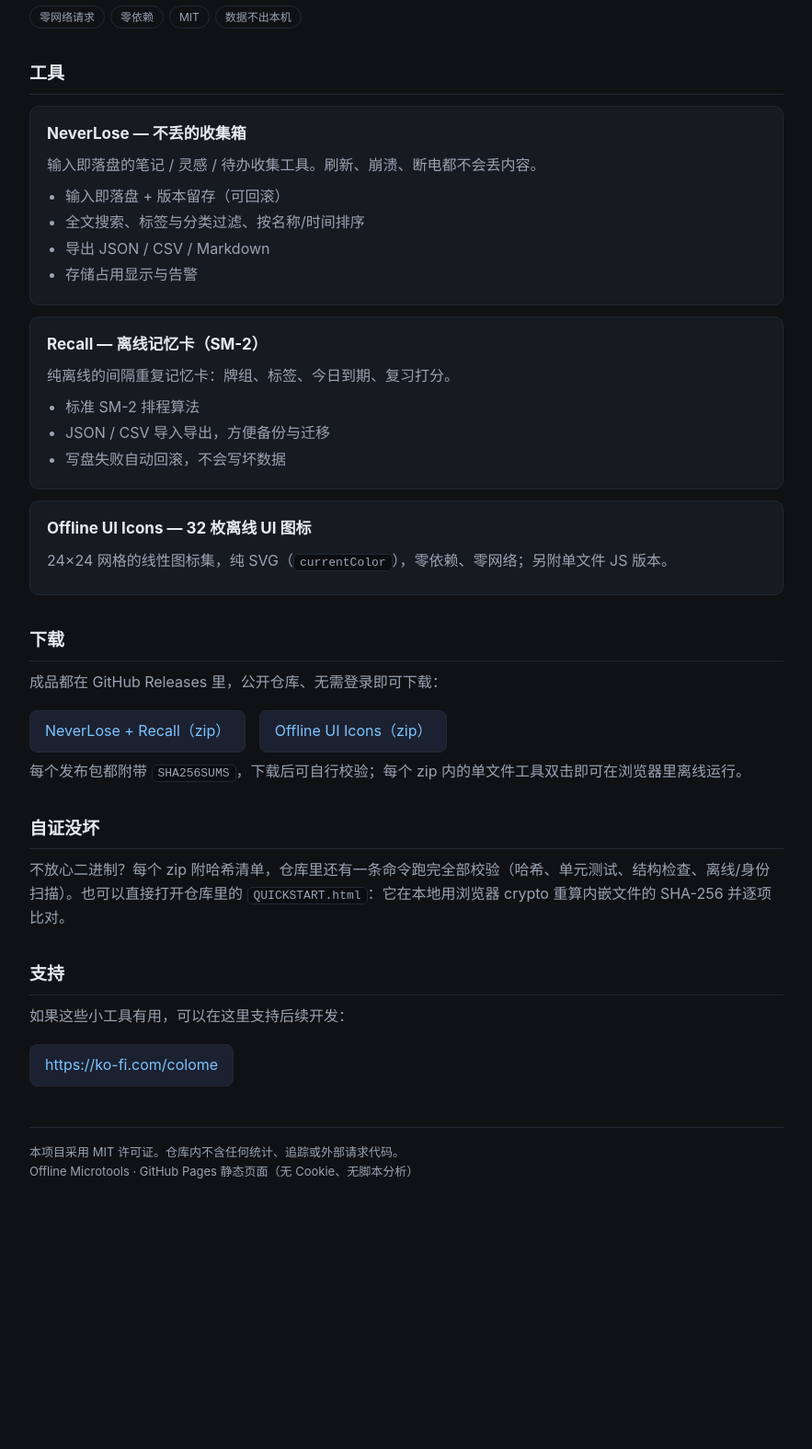
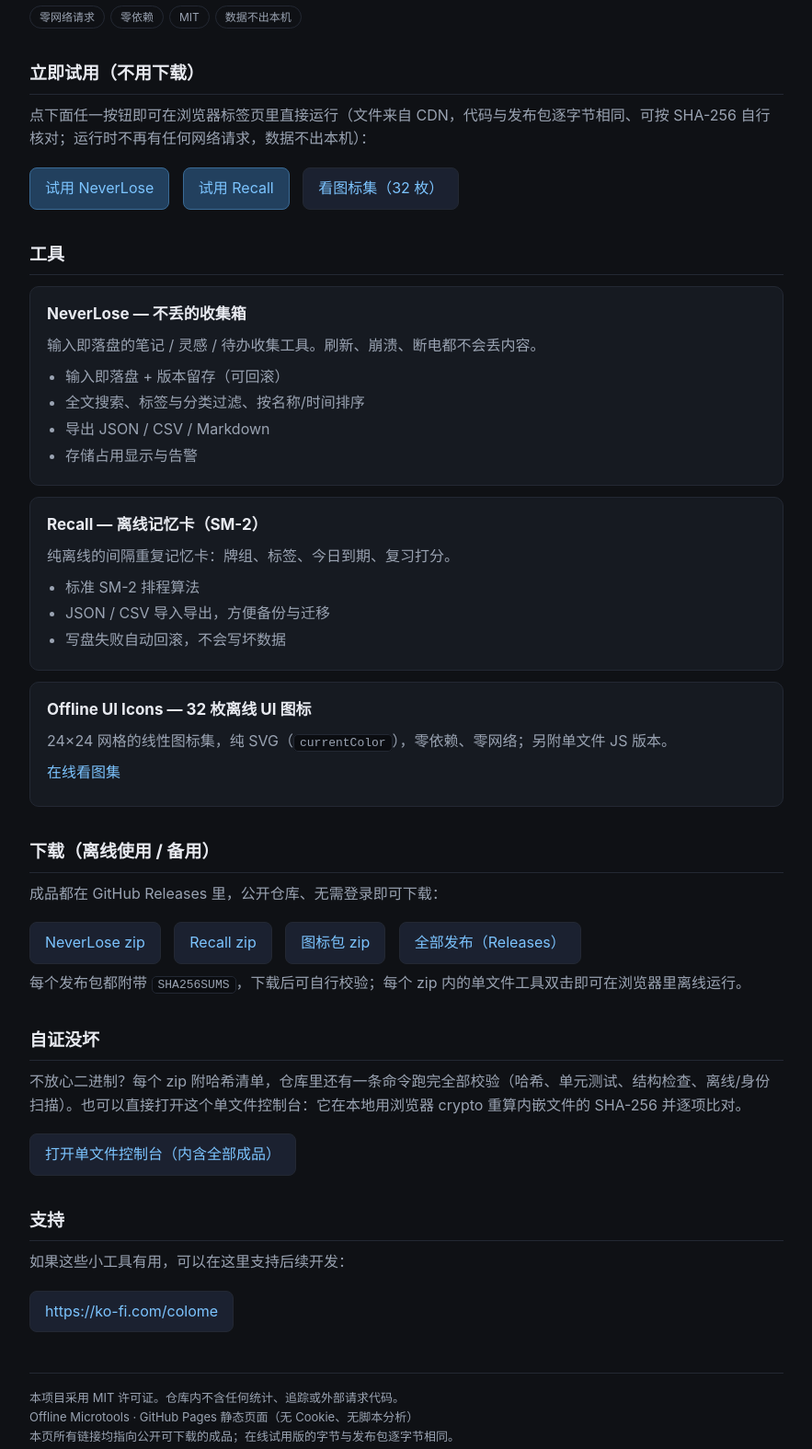
Before and after one commit to SourceAn/offline-microtools, a plain HTML site: page docs/index.html in a window 1280 px wide. Shown: the part 150-1725 px from the top of the page at 92% size, without its empty margins (198-1081 px from the left). Before the commit the page ends 1497 px from the top, so only its background shows below. Drawn offline with Linux system fonts and the light colour scheme.

Commit message:
site: add landing page (docs/) for GitHub Pages

```diff
--- a/docs/index.html
+++ b/docs/index.html
@@ -4,7 +4,7 @@
 <meta charset="utf-8">
 <meta name="viewport" content="width=device-width, initial-scale=1">
 <title>Offline Microtools — 离线小工具（无需安装、无需联网）</title>
-<meta name="description" content="两个单文件、完全离线的浏览器小工具：NeverLose（收集/整理/导出）与 Recall（SM-2 记忆卡）。另有 32 枚离线 UI 图标包。无账号、无埋点、无网络请求。">
+<meta name="description" content="两个单文件、完全离线的浏览器小工具：NeverLose（收集/整理/导出）与 Recall（SM-2 记忆卡）。可直接在浏览器里试用，也可下载 zip 离线使用。另有 32 枚离线 UI 图标包。无账号、无埋点、无网络请求。">
 <style>
 :root{--bg:#0f1115;--fg:#e8eaf0;--dim:#9aa3b2;--line:#232833;--card:#161a21;--acc:#7cc4ff}
 *{box-sizing:border-box}
@@ -22,6 +22,7 @@
 li{margin:3px 0}
 code{background:#0b0d11;border:1px solid var(--line);border-radius:5px;padding:1px 6px;font-size:13px}
 .btn{display:inline-block;margin:10px 10px 0 0;padding:9px 16px;border:1px solid var(--line);border-radius:8px;background:#1b2130}
+.btn.primary{background:#22405e;border-color:#3a6b96}
 footer{margin-top:44px;border-top:1px solid var(--line);padding-top:16px;font-size:13px;color:var(--dim)}
 </style>
 </head>
@@ -31,6 +32,12 @@
 <h1>Offline Microtools</h1>
 <p>单文件、完全离线的浏览器小工具 —— 打开即用，不装软件、不注册、不联网。所有数据只存在你自己的浏览器里（localStorage / 导出文件）。</p>
 <p><span class="tag">零网络请求</span><span class="tag">零依赖</span><span class="tag">MIT</span><span class="tag">数据不出本机</span></p>
+
+<h2>立即试用（不用下载）</h2>
+<p>点下面任一按钮即可在浏览器标签页里直接运行（文件来自 CDN，代码与发布包逐字节相同、可按 SHA-256 自行核对；运行时不再有任何网络请求，数据不出本机）：</p>
+<a class="btn primary" href="https://cdn.jsdelivr.net/gh/SourceAn/offline-microtools@v0.2.0/neverlose.html">试用 NeverLose</a>
+<a class="btn primary" href="https://cdn.jsdelivr.net/gh/SourceAn/offline-microtools@v0.2.0/recall.html">试用 Recall</a>
+<a class="btn" href="https://sourcean.github.io/offline-ui-icons/">看图标集（32 枚）</a>
 
 <h2>工具</h2>
 
@@ -58,16 +65,20 @@
 <div class="card">
 <h3>Offline UI Icons — 32 枚离线 UI 图标</h3>
 <p>24×24 网格的线性图标集，纯 SVG（<code>currentColor</code>），零依赖、零网络；另附单文件 JS 版本。</p>
+<p><a href="https://sourcean.github.io/offline-ui-icons/">在线看图集</a></p>
 </div>
 
-<h2>下载</h2>
+<h2>下载（离线使用 / 备用）</h2>
 <p>成品都在 GitHub Releases 里，公开仓库、无需登录即可下载：</p>
-<a class="btn" href="https://github.com/SourceAn/offline-microtools/releases/latest">NeverLose + Recall（zip）</a>
-<a class="btn" href="https://github.com/SourceAn/offline-ui-icons/releases/latest">Offline UI Icons（zip）</a>
+<a class="btn" href="https://github.com/SourceAn/offline-microtools/releases/latest/download/neverlose-v0.2.zip">NeverLose zip</a>
+<a class="btn" href="https://github.com/SourceAn/offline-microtools/releases/latest/download/recall-v0.1.zip">Recall zip</a>
+<a class="btn" href="https://github.com/SourceAn/offline-ui-icons/releases/latest/download/offline-ui-icons-v0.1.zip">图标包 zip</a>
+<a class="btn" href="https://github.com/SourceAn/offline-microtools/releases/latest">全部发布（Releases）</a>
 <p>每个发布包都附带 <code>SHA256SUMS</code>，下载后可自行校验；每个 zip 内的单文件工具双击即可在浏览器里离线运行。</p>
 
 <h2>自证没坏</h2>
-<p>不放心二进制？每个 zip 附哈希清单，仓库里还有一条命令跑完全部校验（哈希、单元测试、结构检查、离线/身份扫描）。也可以直接打开仓库里的 <code>QUICKSTART.html</code>：它在本地用浏览器 crypto 重算内嵌文件的 SHA-256 并逐项比对。</p>
+<p>不放心二进制？每个 zip 附哈希清单，仓库里还有一条命令跑完全部校验（哈希、单元测试、结构检查、离线/身份扫描）。也可以直接打开这个单文件控制台：它在本地用浏览器 crypto 重算内嵌文件的 SHA-256 并逐项比对。</p>
+<a class="btn" href="https://sourcean.github.io/offline-microtools/quickstart.html">打开单文件控制台（内含全部成品）</a>
 
 <h2>支持</h2>
 <p>如果这些小工具有用，可以在这里支持后续开发：</p>
@@ -75,7 +86,8 @@
 
 <footer>
 本项目采用 MIT 许可证。仓库内不含任何统计、追踪或外部请求代码。<br>
-Offline Microtools · GitHub Pages 静态页面（无 Cookie、无脚本分析）
+Offline Microtools · GitHub Pages 静态页面（无 Cookie、无脚本分析）<br>
+本页所有链接均指向公开可下载的成品；在线试用版的字节与发布包逐字节相同。
 </footer>
 
 </div>
```
